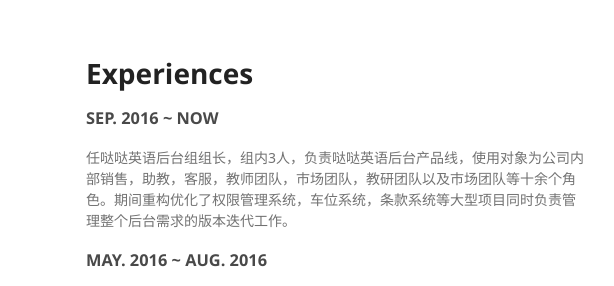
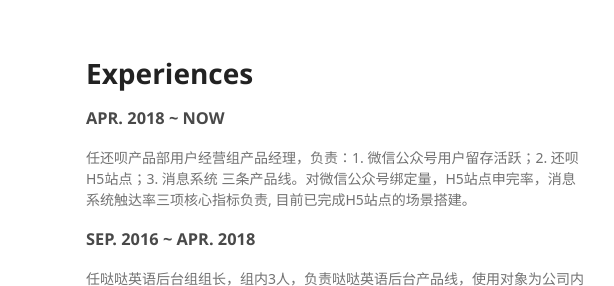
Before and after one commit to leokungyo/Qingyu.github.io, a plain HTML site: page index.html in a window 1280 px wide. Both pictures are taken after a click on the link "English | 简体中文". Shown: the top 286 px of the page, 484-1098 px from the left. Drawn offline with nearby package versions, Linux system fonts and the light colour scheme; a web font is replaced by a local one.

Commit message:
update chn cv

```diff
--- a/index.html
+++ b/index.html
@@ -36,8 +36,13 @@
         <h1>
 <a id="-experiences" class="anchor" href="#-experiences" aria-hidden="true"><span aria-hidden="true" class="octicon octicon-link"></span></a>Experiences</h1>
 <section>
+  <h3>
+  <a id="sep-2016-till-now" class="anchor" href="#sep-2016-till-now" aria-hidden="true"><span aria-hidden="true" class="octicon octicon-link"></span></a>APR. 2018 ~ NOW</h3>
+
+  <p>Working as a product manager at DaDaABC.com. I'm currently the team leader of the Base team of our product department. Mainly responsible for the optimization of CRM
+         , ERP system and basic service.</p>
 <h3>
-<a id="sep-2016-till-now" class="anchor" href="#sep-2016-till-now" aria-hidden="true"><span aria-hidden="true" class="octicon octicon-link"></span></a>SEP. 2016 ~ NOW</h3>
+<a id="sep-2016-till-now" class="anchor" href="#sep-2016-till-now" aria-hidden="true"><span aria-hidden="true" class="octicon octicon-link"></span></a>SEP. 2016 ~ APR. 2018</h3>
 
 <p>Working as a product manager at DaDaABC.com. I'm currently the team leader of the Base team of our product department. Mainly responsible for the optimization of CRM
        , ERP system and basic service.</p>
@@ -102,9 +107,13 @@ Constrained Network System" (published on JNCA), and simulated the algorithm in
 <section>
 <h1>
 <a id="-experiences" class="anchor" href="#-experiences" aria-hidden="true"><span aria-hidden="true" class="octicon octicon-link"></span></a>Experiences</h1>
+<h3>
+<a id="sep-2016-till-now" class="anchor" href="#sep-2016-till-now" aria-hidden="true"><span aria-hidden="true" class="octicon octicon-link"></span></a>APR. 2018 ~ NOW</h3>
+
+<p>任还呗产品部用户经营组产品经理，负责：1. 微信公众号用户留存活跃；2. 还呗H5站点；3. 消息系统 三条产品线。对微信公众号绑定量，H5站点申完率，消息系统触达率三项核心指标负责, 目前已完成H5站点的场景搭建。</p>
 
 <h3>
-<a id="sep-2016-till-now" class="anchor" href="#sep-2016-till-now" aria-hidden="true"><span aria-hidden="true" class="octicon octicon-link"></span></a>SEP. 2016 ~ NOW</h3>
+<a id="sep-2016-till-now" class="anchor" href="#sep-2016-till-now" aria-hidden="true"><span aria-hidden="true" class="octicon octicon-link"></span></a>SEP. 2016 ~ APR. 2018</h3>
 
 <p>任哒哒英语后台组组长，组内3人，负责哒哒英语后台产品线，使用对象为公司内部销售，助教，客服，教师团队，市场团队，教研团队以及市场团队等十余个角色。期间重构优化了权限管理系统，车位系统，条款系统等大型项目同时负责管理整个后台需求的版本迭代工作。</p>
 
```
